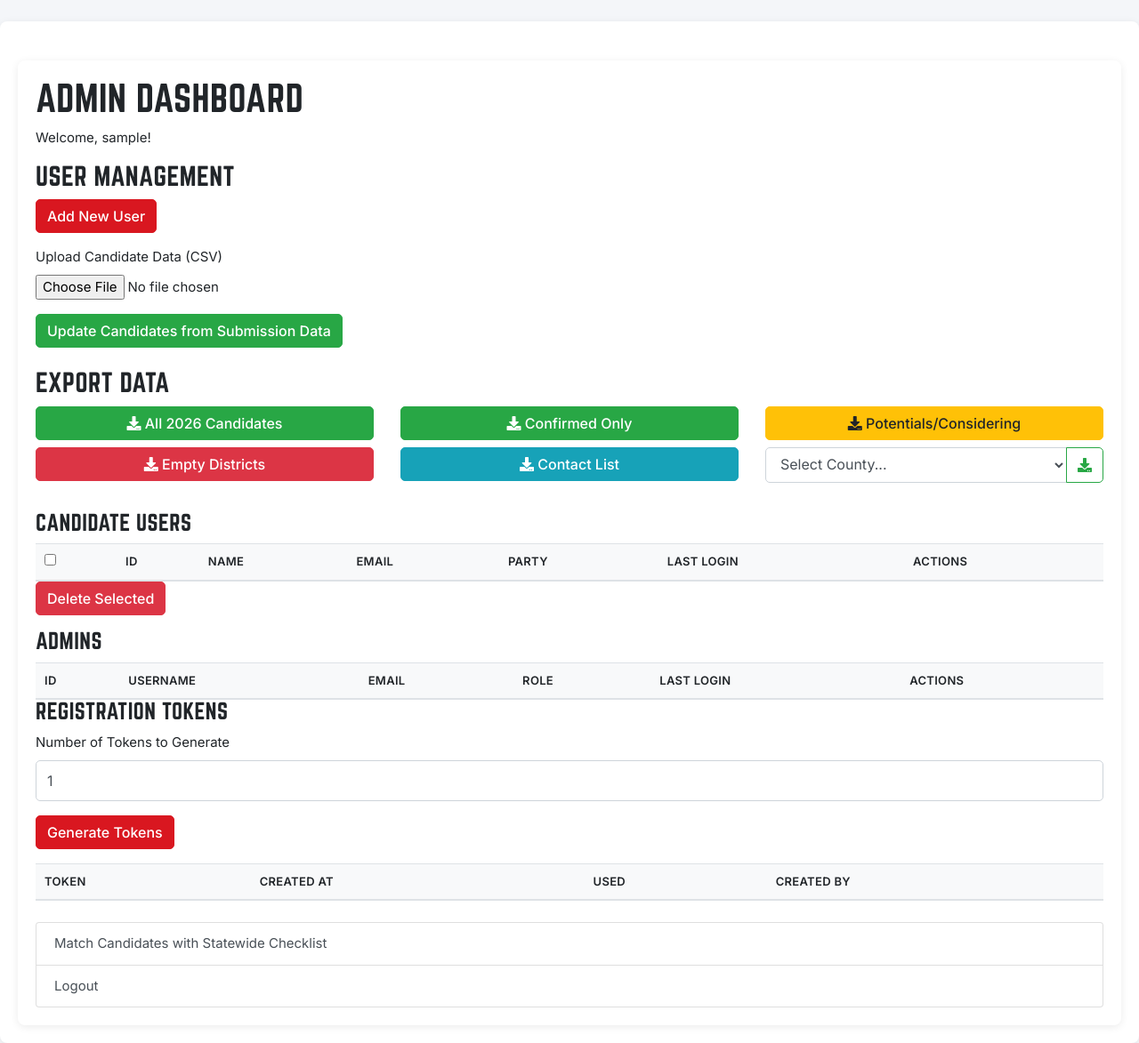
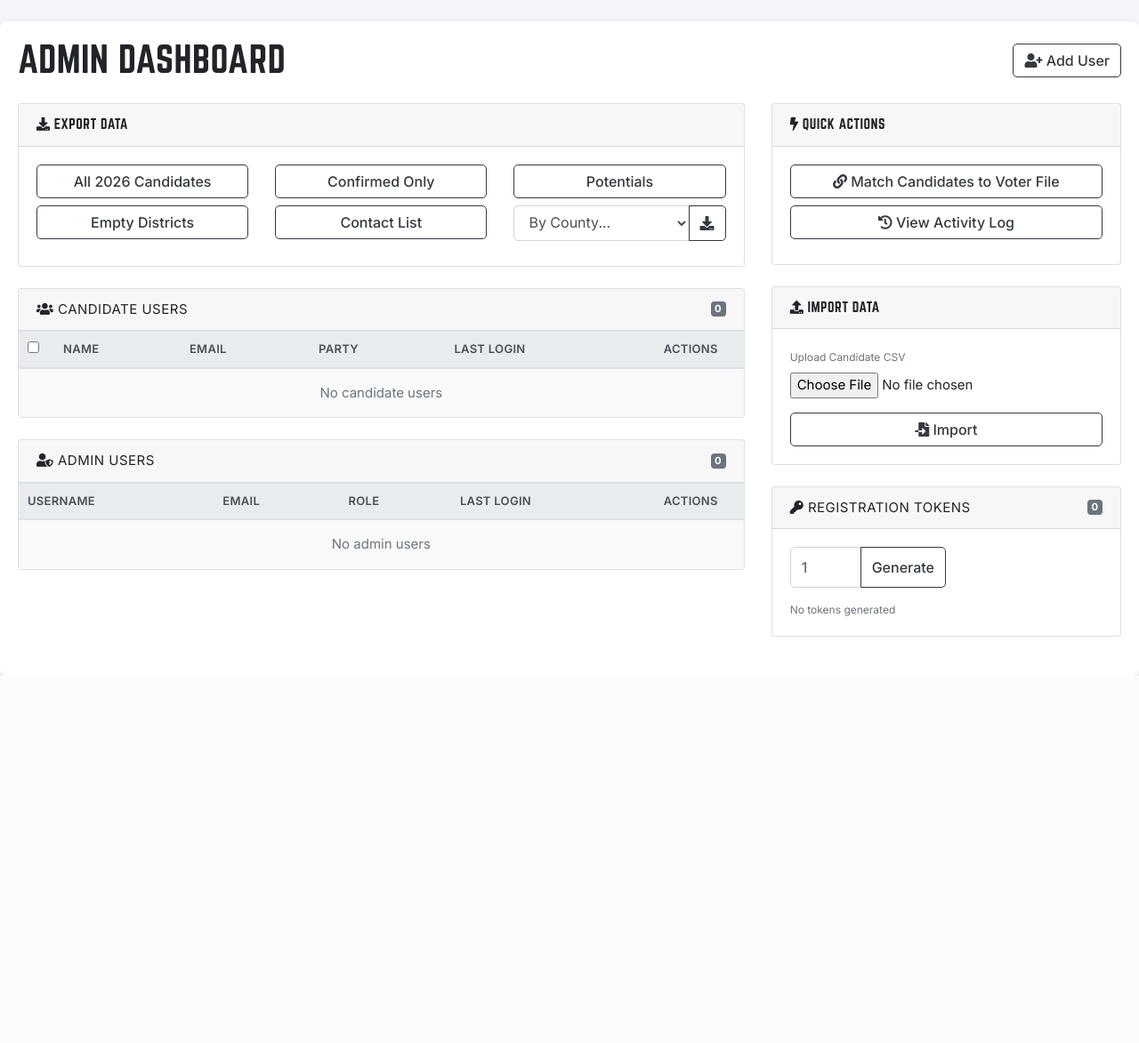
Before and after one commit to cmaidmentnh/nh-candidate-recruitment, a Flask app: page /admin/update_candidates in a window 1280 px wide. Shown: the part 66-1239 px from the top of the page at 89% size. After the commit the page ends 826 px from the top, so only its background shows below. Run offline with Flask 3, Linux system fonts and the light colour scheme; the visitor is signed in with stand-in values (Sample User, id 1); lists and menus that the app fills with data are empty; some libraries are stand-ins or nearby versions.

Commit message:
Rework admin dashboard with clean card-based layout
- Two-column layout (8/4 split) for better organization
- Export Data card with consistent btn-outline-dark styling
- Candidate Users table with party badges and bulk delete
- Admin Users table with clean formatting
- Quick Actions sidebar with Match Candidates and Activity Log
- Import Data card for CSV uploads
- Registration Tokens card with compact token display
- Removed redundant logout link

Co-Authored-By: Claude Opus 4.5 <noreply@anthropic.com>

```diff
--- a/templates/admin_dashboard.html
+++ b/templates/admin_dashboard.html
@@ -1,53 +1,51 @@
 {% extends "base.html" %}
 {% block content %}
-<div class="container mt-4">
-    <h1>Admin Dashboard</h1>
-    <p>Welcome, {{ current_user.username }}!</p>
+<div class="d-flex justify-content-between align-items-center mb-4">
+    <h1 class="mb-0">Admin Dashboard</h1>
+    <a href="{{ url_for('add_user') }}" class="btn btn-outline-dark">
+        <i class="fas fa-user-plus"></i> Add User
+    </a>
+</div>
 
-    <!-- User Management Section -->
-    <h3>User Management</h3>
-    <a href="{{ url_for('add_user') }}" class="btn btn-primary mb-3">Add New User</a>
-    <form method="POST" action="{{ url_for('update_candidates') }}" enctype="multipart/form-data" class="mb-3">
-    <input type="hidden" name="csrf_token" value="{{ csrf_token() }}"/>
-        <div class="form-group">
-            <label for="file">Upload Candidate Data (CSV)</label>
-            <input type="file" class="form-control-file" id="file" name="file" accept=".csv">
+<div class="row">
+    <!-- Left Column -->
+    <div class="col-lg-8">
+        <!-- Export Data Card -->
+        <div class="card mb-4">
+            <div class="card-header">
+                <i class="fas fa-download"></i> Export Data
             </div>
-        <button type="submit" class="btn btn-success">Update Candidates from Submission Data</button>
-    </form>
-
-    <!-- Export Section -->
-    <h3 class="mt-4">Export Data</h3>
-    <div class="row mb-4">
+            <div class="card-body">
+                <div class="row">
                     <div class="col-md-4 mb-2">
-            <a href="{{ url_for('export_csv', export_type='all_candidates') }}" class="btn btn-success btn-block">
-                <i class="fas fa-download"></i> All 2026 Candidates
+                        <a href="{{ url_for('export_csv', export_type='all_candidates') }}" class="btn btn-outline-dark btn-block">
+                            All 2026 Candidates
                         </a>
                     </div>
                     <div class="col-md-4 mb-2">
-            <a href="{{ url_for('export_csv', export_type='confirmed') }}" class="btn btn-success btn-block">
-                <i class="fas fa-download"></i> Confirmed Only
+                        <a href="{{ url_for('export_csv', export_type='confirmed') }}" class="btn btn-outline-dark btn-block">
+                            Confirmed Only
                         </a>
                     </div>
                     <div class="col-md-4 mb-2">
-            <a href="{{ url_for('export_csv', export_type='potentials') }}" class="btn btn-warning btn-block">
-                <i class="fas fa-download"></i> Potentials/Considering
+                        <a href="{{ url_for('export_csv', export_type='potentials') }}" class="btn btn-outline-dark btn-block">
+                            Potentials
                         </a>
                     </div>
                     <div class="col-md-4 mb-2">
-            <a href="{{ url_for('export_csv', export_type='empty_districts') }}" class="btn btn-danger btn-block">
-                <i class="fas fa-download"></i> Empty Districts
+                        <a href="{{ url_for('export_csv', export_type='empty_districts') }}" class="btn btn-outline-dark btn-block">
+                            Empty Districts
                         </a>
                     </div>
                     <div class="col-md-4 mb-2">
-            <a href="{{ url_for('export_csv', export_type='contact_list') }}" class="btn btn-info btn-block">
-                <i class="fas fa-download"></i> Contact List
+                        <a href="{{ url_for('export_csv', export_type='contact_list') }}" class="btn btn-outline-dark btn-block">
+                            Contact List
                         </a>
                     </div>
                     <div class="col-md-4 mb-2">
                         <div class="input-group">
                             <select id="countySelect" class="form-control">
-                    <option value="">Select County...</option>
+                                <option value="">By County...</option>
                                 <option value="Belknap">Belknap</option>
                                 <option value="Carroll">Carroll</option>
                                 <option value="Cheshire">Cheshire</option>
@@ -60,9 +58,195 @@
                                 <option value="Sullivan">Sullivan</option>
                             </select>
                             <div class="input-group-append">
-                    <button class="btn btn-outline-success" onclick="exportByCounty()">
+                                <button class="btn btn-outline-dark" onclick="exportByCounty()">
                                     <i class="fas fa-download"></i>
                                 </button>
+                            </div>
+                        </div>
+                    </div>
+                </div>
+            </div>
+        </div>
+
+        <!-- Candidate Users Card -->
+        <div class="card mb-4">
+            <div class="card-header d-flex justify-content-between align-items-center">
+                <span><i class="fas fa-users"></i> Candidate Users</span>
+                <span class="badge badge-secondary">{{ candidate_users|length }}</span>
+            </div>
+            <div class="card-body p-0">
+                <form method="POST" action="{{ url_for('delete_users_bulk') }}" id="bulkDeleteForm">
+                    <input type="hidden" name="csrf_token" value="{{ csrf_token() }}"/>
+                    <div class="table-responsive">
+                        <table class="table table-striped mb-0">
+                            <thead class="thead-light">
+                                <tr>
+                                    <th style="width: 40px;"><input type="checkbox" id="select-all"></th>
+                                    <th>Name</th>
+                                    <th>Email</th>
+                                    <th>Party</th>
+                                    <th>Last Login</th>
+                                    <th style="width: 100px;">Actions</th>
+                                </tr>
+                            </thead>
+                            <tbody>
+                                {% for candidate in candidate_users %}
+                                <tr>
+                                    <td><input type="checkbox" name="candidate_ids" value="{{ candidate[0] }}"></td>
+                                    <td>{{ candidate[1] }} {{ candidate[2] }}</td>
+                                    <td><small>{{ candidate[3] }}</small></td>
+                                    <td><span class="badge badge-{% if candidate[4] == 'R' %}danger{% elif candidate[4] == 'D' %}primary{% else %}secondary{% endif %}">{{ candidate[4] or '?' }}</span></td>
+                                    <td>
+                                        {% if candidate[5] %}
+                                            <small class="text-muted">{{ (candidate[5] - timedelta(hours=5)).strftime('%m/%d %I:%M%p') }}</small>
+                                        {% else %}
+                                            <small class="text-muted">Never</small>
+                                        {% endif %}
+                                    </td>
+                                    <td>
+                                        <a href="{{ url_for('edit_user', user_type='candidate', user_id=candidate[0]) }}" class="btn btn-sm btn-outline-dark" title="Edit">
+                                            <i class="fas fa-edit"></i>
+                                        </a>
+                                    </td>
+                                </tr>
+                                {% else %}
+                                <tr>
+                                    <td colspan="6" class="text-center text-muted py-3">No candidate users</td>
+                                </tr>
+                                {% endfor %}
+                            </tbody>
+                        </table>
+                    </div>
+                    {% if candidate_users %}
+                    <div class="card-footer">
+                        <button type="submit" class="btn btn-sm btn-outline-danger" onclick="return confirm('Delete selected candidate users?')">
+                            <i class="fas fa-trash"></i> Delete Selected
+                        </button>
+                    </div>
+                    {% endif %}
+                </form>
+            </div>
+        </div>
+
+        <!-- Admin Users Card -->
+        <div class="card mb-4">
+            <div class="card-header d-flex justify-content-between align-items-center">
+                <span><i class="fas fa-user-shield"></i> Admin Users</span>
+                <span class="badge badge-secondary">{{ admins|length }}</span>
+            </div>
+            <div class="card-body p-0">
+                <div class="table-responsive">
+                    <table class="table table-striped mb-0">
+                        <thead class="thead-light">
+                            <tr>
+                                <th>Username</th>
+                                <th>Email</th>
+                                <th>Role</th>
+                                <th>Last Login</th>
+                                <th style="width: 100px;">Actions</th>
+                            </tr>
+                        </thead>
+                        <tbody>
+                            {% for admin in admins %}
+                            <tr>
+                                <td>{{ admin[1] }}</td>
+                                <td><small>{{ admin[2] }}</small></td>
+                                <td><span class="badge badge-dark">{{ admin[3] }}</span></td>
+                                <td>
+                                    {% if admin[4] %}
+                                        <small class="text-muted">{{ (admin[4] - timedelta(hours=5)).strftime('%m/%d %I:%M%p') }}</small>
+                                    {% else %}
+                                        <small class="text-muted">Never</small>
+                                    {% endif %}
+                                </td>
+                                <td>
+                                    <a href="{{ url_for('edit_user', user_type='admin', user_id=admin[0]) }}" class="btn btn-sm btn-outline-dark" title="Edit">
+                                        <i class="fas fa-edit"></i>
+                                    </a>
+                                </td>
+                            </tr>
+                            {% else %}
+                            <tr>
+                                <td colspan="5" class="text-center text-muted py-3">No admin users</td>
+                            </tr>
+                            {% endfor %}
+                        </tbody>
+                    </table>
+                </div>
+            </div>
+        </div>
+    </div>
+
+    <!-- Right Column -->
+    <div class="col-lg-4">
+        <!-- Quick Actions Card -->
+        <div class="card mb-4">
+            <div class="card-header">
+                <i class="fas fa-bolt"></i> Quick Actions
+            </div>
+            <div class="card-body">
+                <a href="{{ url_for('match_candidates') }}" class="btn btn-outline-dark btn-block mb-2">
+                    <i class="fas fa-link"></i> Match Candidates to Voter File
+                </a>
+                <a href="{{ url_for('activity_log_page') }}" class="btn btn-outline-dark btn-block mb-2">
+                    <i class="fas fa-history"></i> View Activity Log
+                </a>
+            </div>
+        </div>
+
+        <!-- CSV Upload Card -->
+        <div class="card mb-4">
+            <div class="card-header">
+                <i class="fas fa-upload"></i> Import Data
+            </div>
+            <div class="card-body">
+                <form method="POST" action="{{ url_for('update_candidates') }}" enctype="multipart/form-data">
+                    <input type="hidden" name="csrf_token" value="{{ csrf_token() }}"/>
+                    <div class="form-group">
+                        <label class="small text-muted">Upload Candidate CSV</label>
+                        <input type="file" class="form-control-file" name="file" accept=".csv">
+                    </div>
+                    <button type="submit" class="btn btn-outline-dark btn-block">
+                        <i class="fas fa-file-import"></i> Import
+                    </button>
+                </form>
+            </div>
+        </div>
+
+        <!-- Registration Tokens Card -->
+        <div class="card mb-4">
+            <div class="card-header d-flex justify-content-between align-items-center">
+                <span><i class="fas fa-key"></i> Registration Tokens</span>
+                <span class="badge badge-secondary">{{ tokens|length }}</span>
+            </div>
+            <div class="card-body">
+                <form method="POST" action="{{ url_for('generate_token') }}" class="mb-3">
+                    <input type="hidden" name="csrf_token" value="{{ csrf_token() }}"/>
+                    <div class="input-group">
+                        <input type="number" class="form-control" name="token_count" min="1" value="1" style="max-width: 80px;">
+                        <div class="input-group-append">
+                            <button type="submit" class="btn btn-outline-dark">Generate</button>
+                        </div>
+                    </div>
+                </form>
+
+                {% if tokens %}
+                <div class="small">
+                    {% for token in tokens[:5] %}
+                    <div class="d-flex justify-content-between align-items-center py-1 border-bottom">
+                        <code class="small">{{ token[0][:12] }}...</code>
+                        <span class="badge badge-{% if token[2] %}secondary{% else %}success{% endif %}">
+                            {{ 'Used' if token[2] else 'Active' }}
+                        </span>
+                    </div>
+                    {% endfor %}
+                    {% if tokens|length > 5 %}
+                    <p class="text-muted small mt-2 mb-0">+ {{ tokens|length - 5 }} more tokens</p>
+                    {% endif %}
+                </div>
+                {% else %}
+                <p class="text-muted small mb-0">No tokens generated</p>
+                {% endif %}
             </div>
         </div>
     </div>
@@ -77,156 +261,8 @@
             alert('Please select a county');
         }
     }
-    </script>
 
-    <!-- Candidate Users Table with Bulk Delete -->
-    <h4>Candidate Users</h4>
-    <form method="POST" action="{{ url_for('delete_users_bulk') }}">
-        <input type="hidden" name="csrf_token" value="{{ csrf_token() }}"/>
-        <div class="table-responsive">
-            <table class="table">
-                <thead>
-                    <tr>
-                        <th><input type="checkbox" id="select-all"></th>
-                        <th>ID</th>
-                        <th>Name</th>
-                        <th>Email</th>
-                        <th>Party</th>
-                        <th>Last Login</th>
-                        <th>Actions</th>
-                    </tr>
-                </thead>
-                <tbody>
-                    {% for candidate in candidate_users %}
-                    <tr>
-                        <td><input type="checkbox" name="candidate_ids" value="{{ candidate[0] }}"></td>
-                        <td>{{ candidate[0] }}</td>
-                        <td>{{ candidate[1] }} {{ candidate[2] }}</td>
-                        <td>{{ candidate[3] }}</td>
-                        <td>{{ candidate[4] }}</td>
-                        <td>
-                            {% if candidate[5] %}
-                                {{ (candidate[5] - timedelta(hours=5)).strftime('%m/%d/%Y %I:%M %p') }} ET
-                            {% else %}
-                                <span class="text-muted">Never</span>
-                            {% endif %}
-                        </td>
-                        <td>
-                            <a href="{{ url_for('edit_user', user_type='candidate', user_id=candidate[0]) }}"
-                                class="btn btn-sm btn-warning">Edit</a>
-                            <form method="POST" action="{{ url_for('delete_user', user_type='candidate', user_id=candidate[0]) }}" style="display:inline;">
-                <input type="hidden" name="csrf_token" value="{{ csrf_token() }}"/>, user_id=candidate[0]) }}"
-                                style="display:inline;">
-                                <button type="submit" class="btn btn-sm btn-danger"
-                                    onclick="return confirm('Are you sure?')">Delete</button>
-                            </form>
-                        </td>
-                    </tr>
-                    {% endfor %}
-                </tbody>
-            </table>
-        </div>
-        <button type="submit" class="btn btn-danger mb-3"
-            onclick="return confirm('Are you sure you want to delete selected candidate users?')">Delete
-            Selected</button>
-    </form>
-
-    <!-- Admins Table -->
-    <h4>Admins</h4>
-    <div class="table-responsive">
-        <table class="table">
-            <thead>
-                <tr>
-                    <th>ID</th>
-                    <th>Username</th>
-                    <th>Email</th>
-                    <th>Role</th>
-                    <th>Last Login</th>
-                    <th>Actions</th>
-                </tr>
-            </thead>
-            <tbody>
-                {% for admin in admins %}
-                <tr>
-                    <td>{{ admin[0] }}</td>
-                    <td>{{ admin[1] }}</td>
-                    <td>{{ admin[2] }}</td>
-                    <td>{{ admin[3] }}</td>
-                    <td>
-                        {% if admin[4] %}
-                            {{ (admin[4] - timedelta(hours=5)).strftime('%m/%d/%Y %I:%M %p') }} ET
-                        {% else %}
-                            <span class="text-muted">Never</span>
-                        {% endif %}
-                    </td>
-                    <td>
-                        <a href="{{ url_for('edit_user', user_type='admin', user_id=admin[0]) }}"
-                            class="btn btn-sm btn-warning">Edit</a>
-                        <form method="POST" action="{{ url_for('delete_user', user_type='admin', user_id=admin[0]) }}" style="display:inline;">
-                        <input type="hidden" name="csrf_token" value="{{ csrf_token() }}"/>
-                            <button type="submit" class="btn btn-sm btn-danger"
-                                onclick="return confirm('Are you sure?')">Delete</button>
-                        </form>
-                    </td>
-                </tr>
-                {% endfor %}
-            </tbody>
-        </table>
-    </div>
-
-    <!-- Token Management Section -->
-    <h4>Registration Tokens</h4>
-    <form method="POST" action="{{ url_for('generate_token') }}">
-        <input type="hidden" name="csrf_token" value="{{ csrf_token() }}"/>
-        <div class="form-group">
-            <label for="token_count">Number of Tokens to Generate</label>
-            <input type="number" class="form-control" id="token_count" name="token_count" min="1" value="1">
-        </div>
-        <button type="submit" class="btn btn-primary mb-3">Generate Tokens</button>
-    </form>
-    <table class="table">
-        <thead>
-            <tr>
-                <th>Token</th>
-                <th>Created At</th>
-                <th>Used</th>
-                <th>Created By</th>
-            </tr>
-        </thead>
-        <tbody>
-            {% for token in tokens %}
-            <tr>
-                <td>{{ token[0] }}</td>
-                <td>{{ token[1] }}</td>
-                <td>{{ token[2] }}</td>
-                <td>{{ token[3] }}</td>
-            </tr>
-            {% endfor %}
-        </tbody>
-    </table>
-
-    <!-- Other Admin Actions -->
-    <div class="list-group mt-4">
-        <a href="{{ url_for('match_candidates') }}" class="list-group-item list-group-item-action">
-            Match Candidates with Statewide Checklist
-        </a>
-        <a href="{{ url_for('logout') }}" class="list-group-item list-group-item-action">
-            Logout
-        </a>
-    </div>
-
-    {% with messages = get_flashed_messages(with_categories=true) %}
-    {% if messages %}
-    {% for category, message in messages %}
-    <div class="alert alert-{{ category }}">{{ message }}</div>
-    {% endfor %}
-    {% endif %}
-    {% endwith %}
-</div>
-
-<script>
-    // Select/Deselect all checkboxes
-    document.getElementById('select-all').addEventListener('click', function (e) {
+    document.getElementById('select-all').addEventListener('click', function(e) {
         let checkboxes = document.getElementsByName('candidate_ids');
         for (let checkbox of checkboxes) {
             checkbox.checked = e.target.checked;
```
Lines whose indentation alone changed are shown as unchanged.
